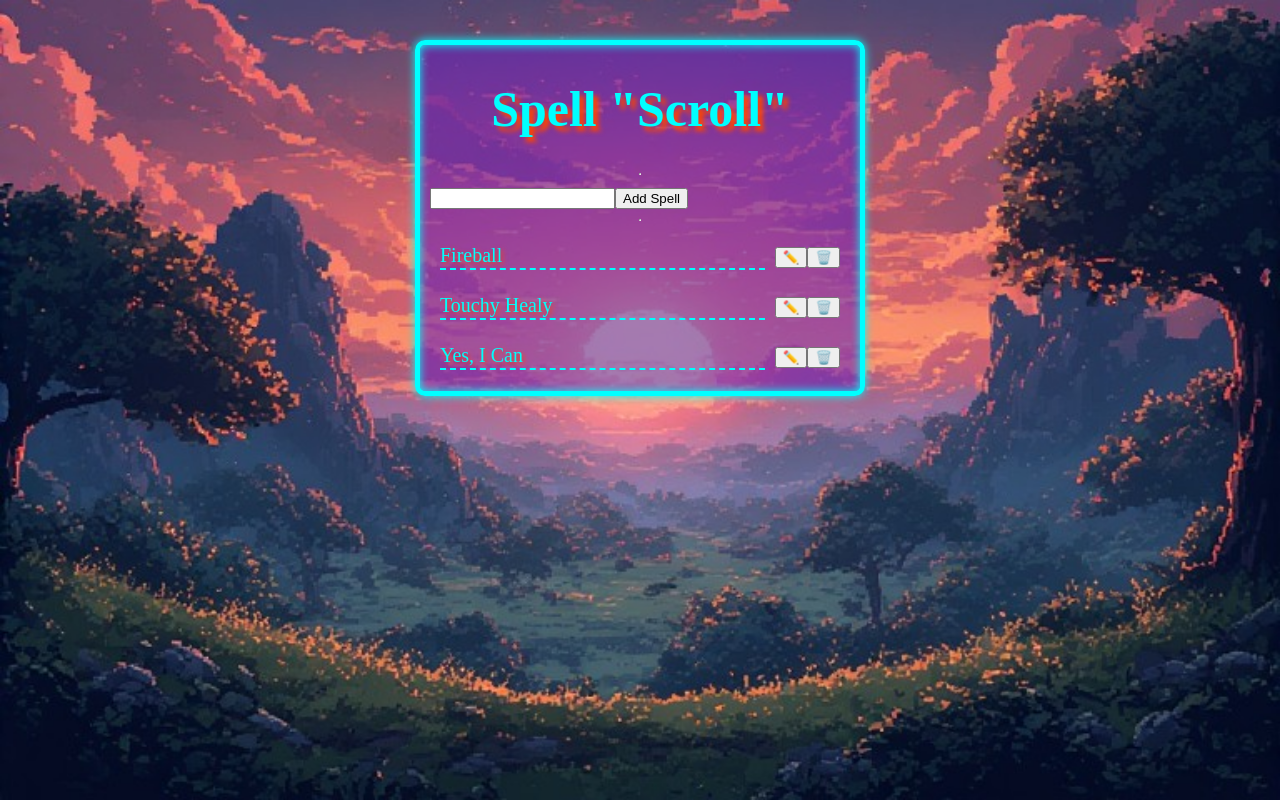
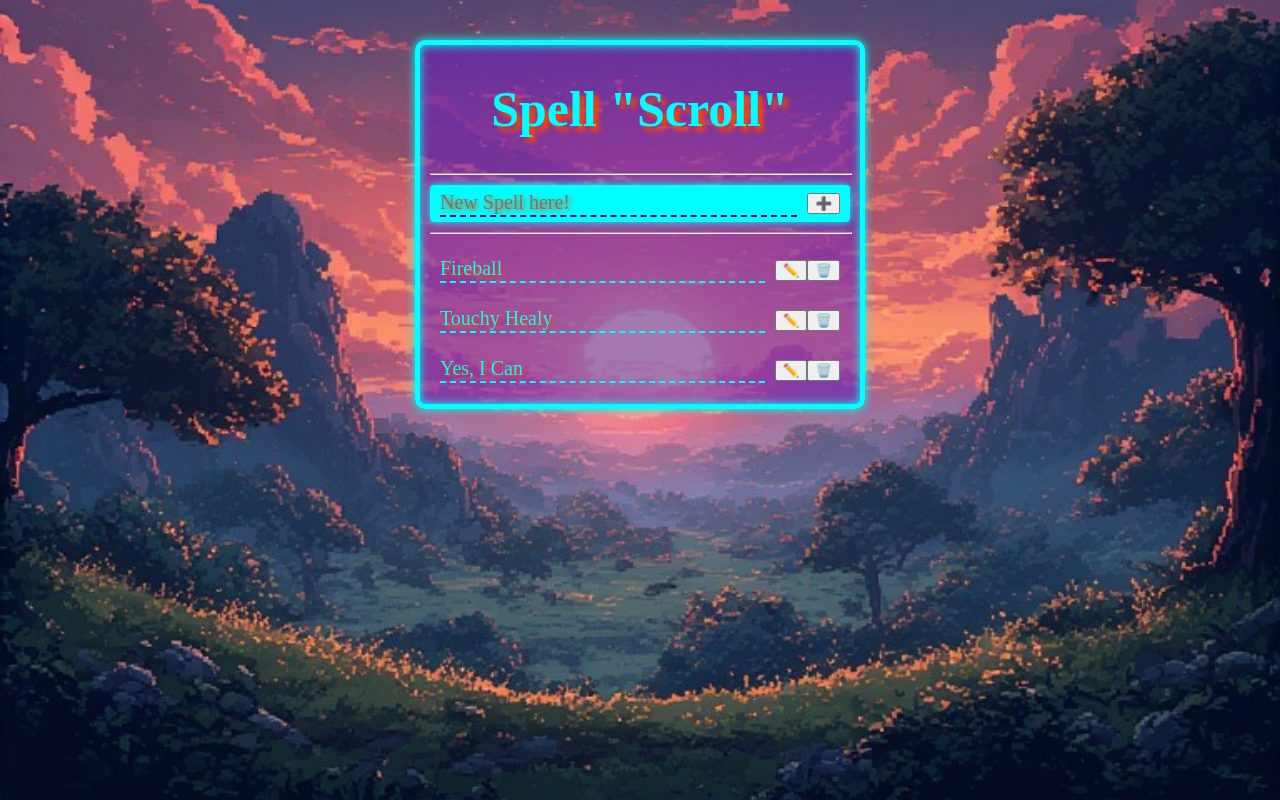
Before and after one commit to loxelheim/vite-react-spell-scroll, a React (Vite) app in the folder spell-scroll/: page / in a window 1280 px wide. Built offline with nearby package versions, Linux system fonts and the light colour scheme; a web font is replaced by a local one.

Commit message:
update styling

```diff
--- a/spell-scroll/src/App.css
+++ b/spell-scroll/src/App.css
@@ -40,6 +40,22 @@ section.background {
   margin: 0.5em 0;
 }
 
+.scroll hr {
+  width: 100%;
+}
+
+.spell-add {
+  padding: 0.25rem 0.5rem;
+  display: flex;
+  align-content: center;
+  justify-content: space-between;
+  align-items: center;
+  gap: 0.5rem;
+  background-color: cyan;
+  box-shadow: 0 0 10px 0 cyan;
+  border-radius: 0.2rem;
+}
+
 .spell-list {
   margin: 0;
   padding: 0;
@@ -71,6 +87,7 @@ section.background {
   width: 100%;
 }
 
+.scroll .spell-add input,
 .spell-list li .spell-title > input {
   transition: all 0.5s ease-in-out;
   text-shadow: 0.1em 0.1em 5px orangered;
@@ -83,6 +100,10 @@ section.background {
   border-bottom: 0.1em dashed;
   width: 100%;
 }
+.scroll .spell-add input {
+  color: darkblue;
+}
+
 
 .spell-list li.editing .spell-title > input {
   color: inherit;
--- a/spell-scroll/src/components/Scroll.jsx
+++ b/spell-scroll/src/components/Scroll.jsx
@@ -49,8 +49,13 @@ function Scroll() {
     <hr />
 
     <div className="spell-add">
-      <input type="text" onChange={event => setInputValue(event.target.value)} value={inputValue}/>
-      <button onClick={addSpellToArray}>Add Spell</button>
+      <input
+        type="text"
+        onChange={event => setInputValue(event.target.value)}
+        value={inputValue}
+        placeholder='New Spell here!'
+      />
+      <button onClick={addSpellToArray}>➕</button>
     </div>
 
     <hr />
```
